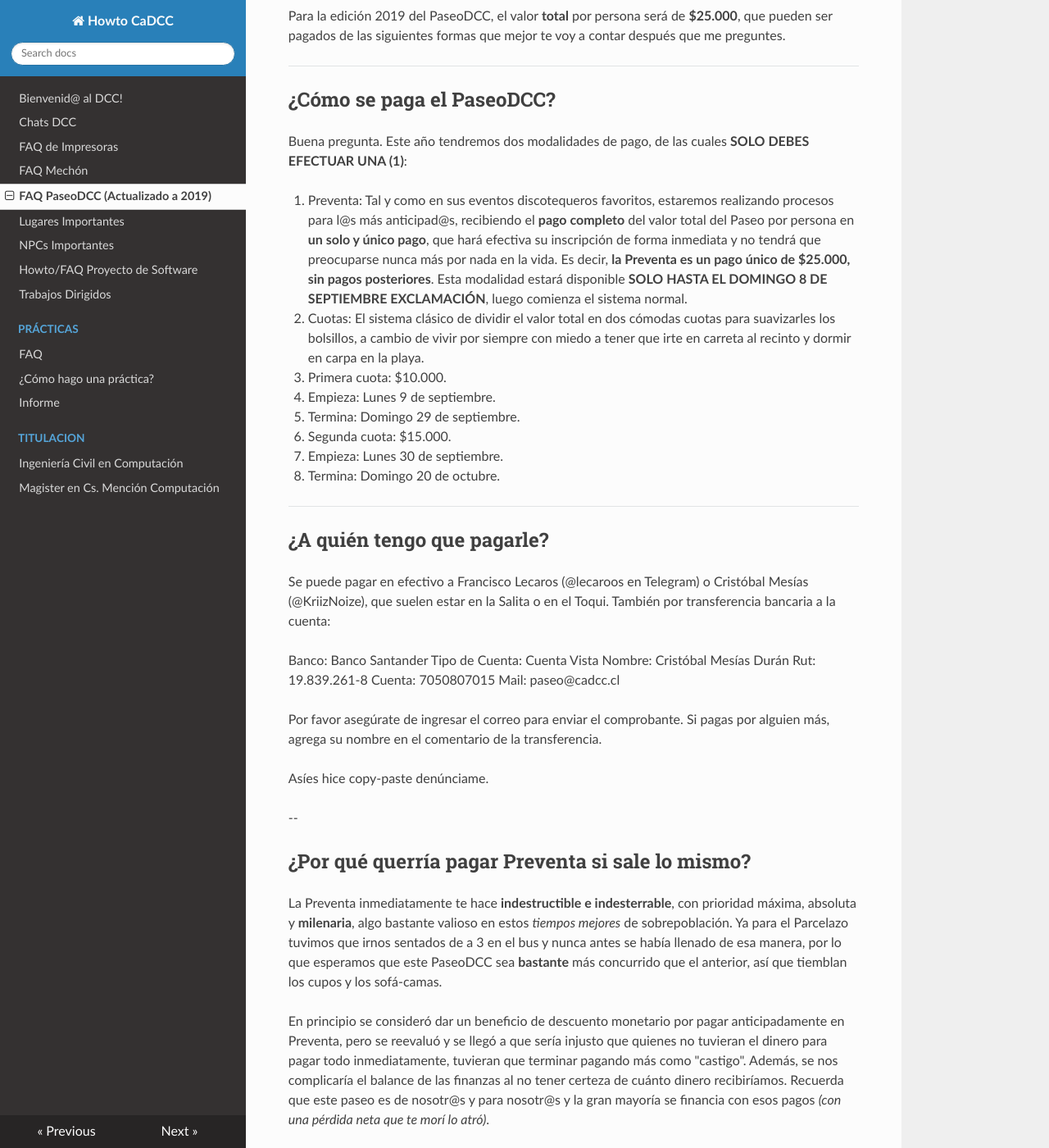
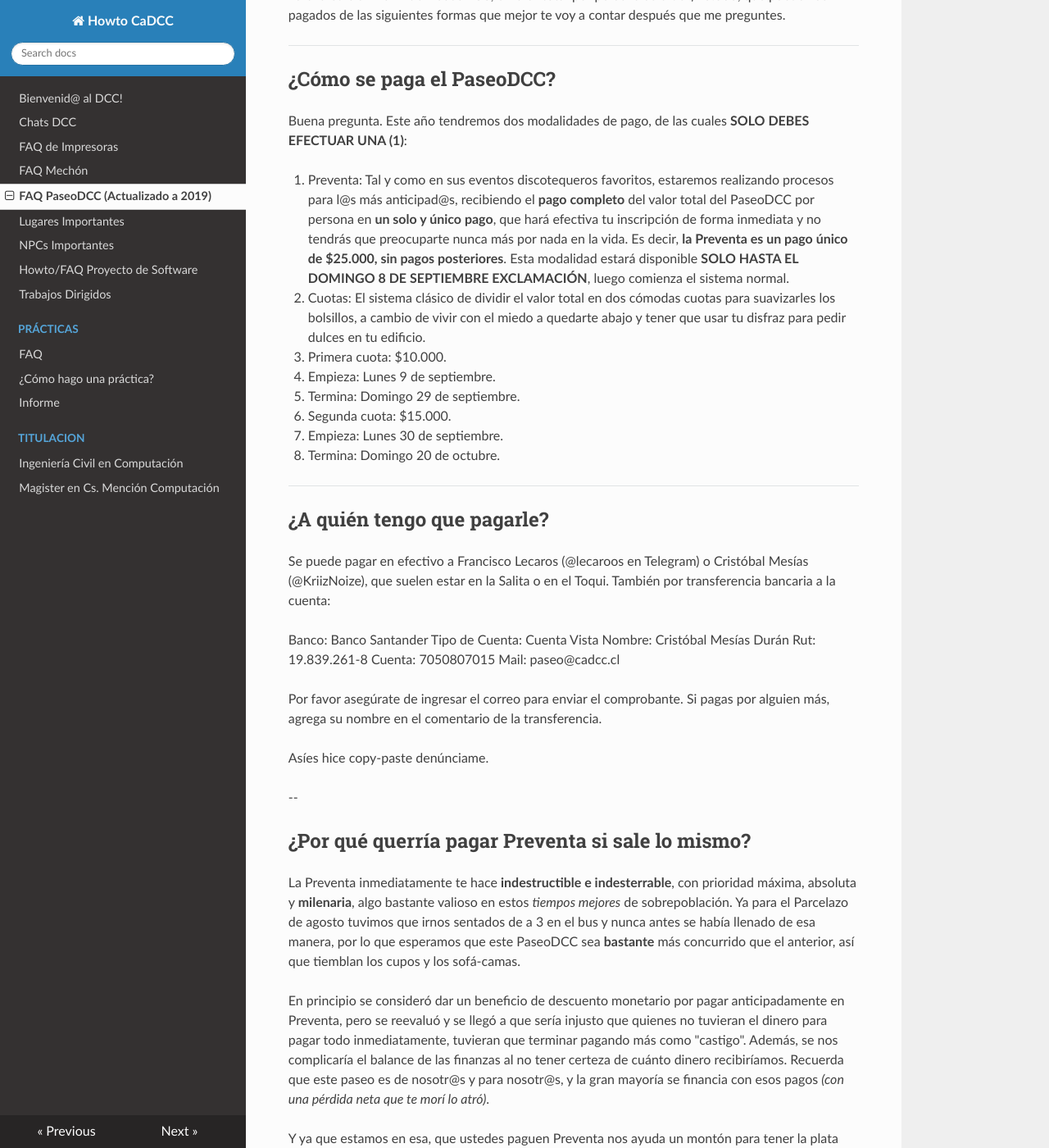
Before and after one commit to cadcc/howto, an MkDocs documentation site: the page built from docs/FAQ PaseoDCC.md, in a window 1280 px wide and 1400 px high, scrolled down 4779 px. Shown: the whole window at 82% size. Built offline with MkDocs 1.6.1, drawn with Linux system fonts in a browser that asks for light colours; nearby versions of some CDN libraries; some of the changed text lies outside the part shown.

Commit message:
Update FAQ PaseoDCC.md

```diff
--- a/docs/FAQ PaseoDCC.md
+++ b/docs/FAQ PaseoDCC.md
@@ -5,8 +5,6 @@ Todas tus dudas relacionadas a este gran evento que cada año esperamos con ansi
 Te recordamos que para la versión 2019, el link del formulario de inscripción con instrucciones se encuentra en este link: [a.cadcc.cl/paseo2019](a.cadcc.cl/paseo2019)
 
 Si tu duda no está respondida aquí, no dudes en preguntar en el [chat DCC](a.cadcc.cl/telegramdcc) o enviar un correo a paseo@cadcc.cl
-
----
 
 **Opcional: Toma cada vez que diga [Formulario de Inscripción](a.cadcc.cl/paseo2019).**
 
@@ -66,7 +64,7 @@ Si quieres llevar a tu **gato** a parrandear es más complicado, pero si tiene c
 
 Por supuesto, si necesitas escapar un rato de tu ajetreada vida laboral u olvidarte por unos días de las Isapres que estás cotizando, eres más que bienvenid@ a recordar tu edad del pavo con los lolos. Basta con que te inscribas en el [Formulario de Inscripción](a.cadcc.cl/paseo2019) indicando tu... condición. Se priorizarán cupos para estudiantes actuales antes que para ex-estudiantes, como se explica en la sección de Prioridad.
 
-Ojo: cotiza bien la Isapre porque el seguro escolar ya no te sirve.
+Igual porsi cotiza bien la Isapre antes de ir porque el seguro escolar ya no corre...
 
 ---
 
@@ -142,12 +140,13 @@ Para la edición 2019 del PaseoDCC, el valor **total** por persona será de **$2
 Buena pregunta. Este año tendremos dos modalidades de pago, de las cuales **SOLO DEBES EFECTUAR UNA (1)**:
 
 1. Preventa:
-Tal y como en sus eventos discotequeros favoritos, estaremos realizando procesos para l@s más anticipad@s, recibiendo el **pago completo** del valor total del Paseo por persona en **un solo y único pago**, que hará efectiva su inscripción de forma inmediata y no tendrá que preocuparse nunca más por nada en la vida.
+Tal y como en sus eventos discotequeros favoritos, estaremos realizando procesos para l@s más anticipad@s, recibiendo el **pago completo** del valor total del PaseoDCC por persona en **un solo y único pago**, que hará efectiva tu inscripción de forma inmediata y no tendrás que preocuparte nunca más por nada en la vida.
 Es decir, **la Preventa es un pago único de $25.000, sin pagos posteriores**.
 Esta modalidad estará disponible **SOLO HASTA EL DOMINGO 8 DE SEPTIEMBRE EXCLAMACIÓN**, luego comienza el sistema normal.
 
 2. Cuotas:
-El sistema clásico de dividir el valor total en dos cómodas cuotas para suavizarles los bolsillos, a cambio de vivir por siempre con miedo a tener que irte en carreta al recinto y dormir en carpa en la playa.
+El sistema clásico de dividir el valor total en dos cómodas cuotas para suavizarles los bolsillos, a cambio de vivir con el miedo a quedarte abajo y tener que usar tu disfraz para pedir dulces en tu edificio.
+
 * Primera cuota: $10.000.
 * Empieza: Lunes 9 de septiembre.
 * Termina: Domingo 29 de septiembre.
@@ -177,9 +176,9 @@ Asíes hice copy-paste denúnciame.
 
 ## ¿Por qué querría pagar Preventa si sale lo mismo?
 
-La Preventa inmediatamente te hace **indestructible e indesterrable**, con prioridad máxima, absoluta y **milenaria**, algo bastante valioso en estos _tiempos mejores_ de sobrepoblación. Ya para el Parcelazo tuvimos que irnos sentados de a 3 en el bus y nunca antes se había llenado de esa manera, por lo que esperamos que este PaseoDCC sea **bastante** más concurrido que el anterior, así que tiemblan los cupos y los sofá-camas.
+La Preventa inmediatamente te hace **indestructible e indesterrable**, con prioridad máxima, absoluta y **milenaria**, algo bastante valioso en estos _tiempos mejores_ de sobrepoblación. Ya para el Parcelazo de agosto tuvimos que irnos sentados de a 3 en el bus y nunca antes se había llenado de esa manera, por lo que esperamos que este PaseoDCC sea **bastante** más concurrido que el anterior, así que tiemblan los cupos y los sofá-camas.
 
-En principio se consideró dar un beneficio de descuento monetario por pagar anticipadamente en Preventa, pero se reevaluó y se llegó a que sería injusto que quienes no tuvieran el dinero para pagar todo inmediatamente, tuvieran que terminar pagando más como "castigo". Además, se nos complicaría el balance de las finanzas al no tener certeza de cuánto dinero recibiríamos. Recuerda que este paseo es de nosotr@s y para nosotr@s y la gran mayoría se financia con esos pagos _(con una pérdida neta que te morí lo atró)_.
+En principio se consideró dar un beneficio de descuento monetario por pagar anticipadamente en Preventa, pero se reevaluó y se llegó a que sería injusto que quienes no tuvieran el dinero para pagar todo inmediatamente, tuvieran que terminar pagando más como "castigo". Además, se nos complicaría el balance de las finanzas al no tener certeza de cuánto dinero recibiríamos. Recuerda que este paseo es de nosotr@s y para nosotr@s, y la gran mayoría se financia con esos pagos _(con una pérdida neta que te morí lo atró)_.
 
 Y ya que estamos en esa, que ustedes paguen Preventa nos ayuda un montón para tener la plata anticipadamente y poder reservar todas las cosas a tiempo, si no la carreta y las carpas podrían ser más reales de lo esperado.
 
```
Also changed, not shown: other parts of docs/FAQ PaseoDCC.md (+1 -1 lines).
